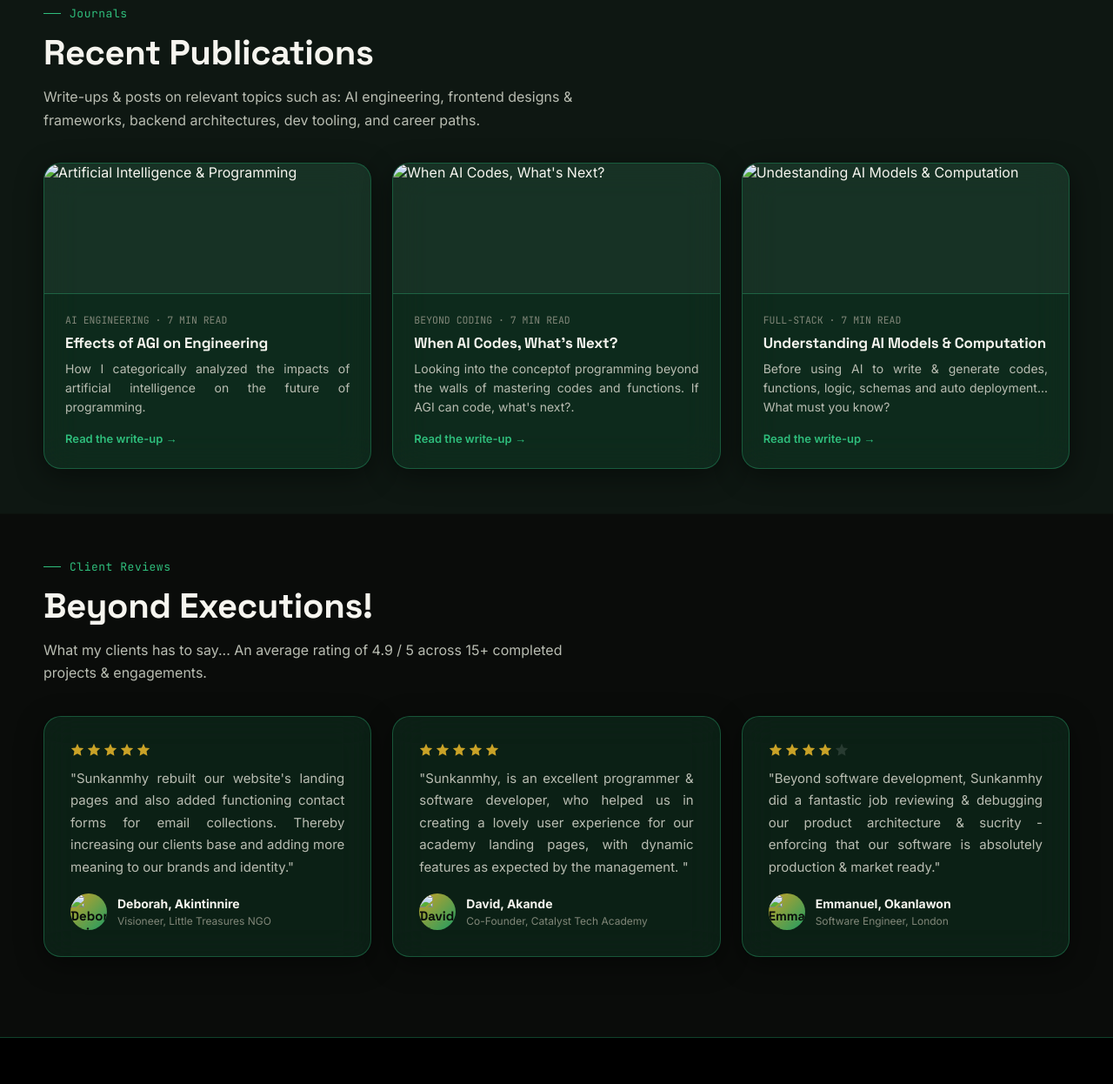
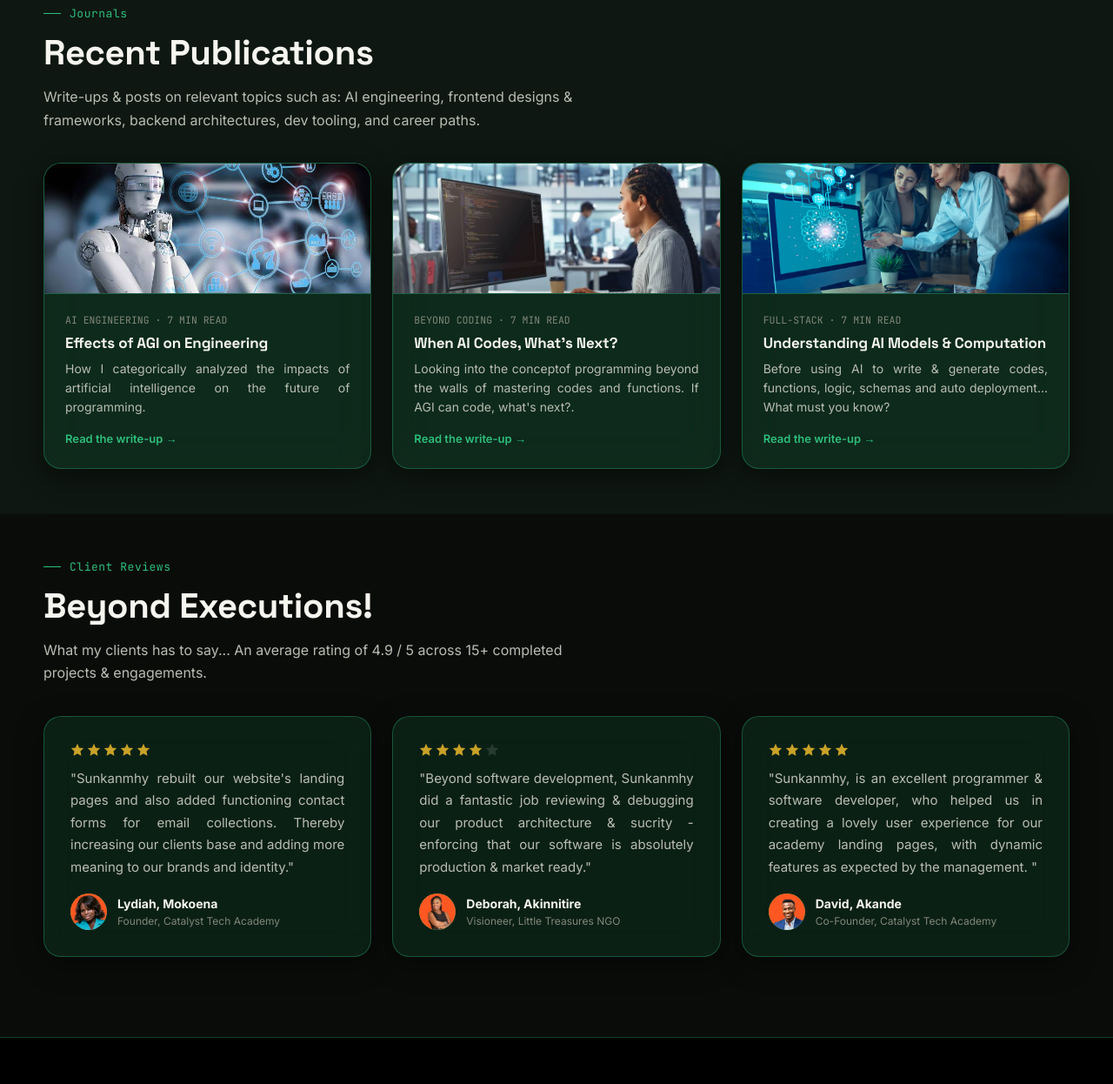
Before and after one commit to Sunkhanmhy/Sunkanmhy-s-Portfolio, a website: page index.html in a window 1280 px wide. Shown: the part 2355-3601 px from the top of the page at 87% size. Drawn offline with Linux system fonts and the light colour scheme.

Commit message:
Pushuing edits

```diff
--- a/index.html
+++ b/index.html
@@ -246,7 +246,7 @@
   <div class="grid grid-3">
     <article class="glass card article-card">
       <div class="article-thumb">
-        <img src="images/articles/idempotent-payment-apis.jpg" alt="Artificial Intelligence & Programming" loading="lazy">
+        <img src="images/Publications/images.jpeg" alt="Artificial Intelligence & Programming" loading="lazy">
       </div>
       <div class="article-body">
         <span class="article-meta">AI ENGINEERING · 7 MIN READ</span>
@@ -257,7 +257,7 @@
     </article>
     <article class="glass card article-card">
       <div class="article-thumb">
-        <img src="images/articles/cicd-orchestrator.jpg" alt="When AI Codes, What's Next?" loading="lazy">
+        <img src="images/Publications/imagesA.jpeg" alt="When AI Codes, What's Next?" loading="lazy">
       </div>
       <div class="article-body">
         <span class="article-meta">BEYOND CODING · 7 MIN READ</span>
@@ -268,7 +268,7 @@
     </article>
     <article class="glass card article-card">
       <div class="article-thumb">
-        <img src="images/articles/multi-tenant-data-models.jpg" alt="Undestanding AI Models & Computation" loading="lazy">
+        <img src="images/Publications/1701928899356.jpeg" alt="Undestanding AI Models & Computation" loading="lazy">
       </div>
       <div class="article-body">
         <span class="article-meta">FULL-STACK · 7 MIN READ</span>
@@ -297,8 +297,24 @@
       </div>
       <p style="text-align:justify;">"Sunkanmhy rebuilt our website's landing pages and also added functioning contact forms for email collections.
         Thereby increasing our clients base and adding more meaning to our brands and identity."</p>
-      <div class="quote-person"><div class="avatar-ring"><img src="images/clients/deborah-akintinnire.jpg" alt="Deborah, Akintinnire" loading="lazy"></div><div><b>Deborah, Akintinnire</b><span>Visioneer, Little Treasures NGO</span></div></div>
+      <div class="quote-person"><div class="avatar-ring"><img src="images/Team-Alpha-1.png" alt="Lydiah, Mokoena" loading="lazy"></div><div><b>Lydiah, Mokoena</b><span>Founder, Catalyst Tech Academy</span></div></div>
     </div>
+
+
+    <div class="glass card quote-card">
+      <div class="stars">
+        <svg viewBox="0 0 20 20"><path d="M10 1l2.6 5.9L19 7.6l-4.6 4.3 1.2 6.4L10 15.2l-5.6 3.1 1.2-6.4L1 7.6l6.4-.7z"/></svg>
+        <svg viewBox="0 0 20 20"><path d="M10 1l2.6 5.9L19 7.6l-4.6 4.3 1.2 6.4L10 15.2l-5.6 3.1 1.2-6.4L1 7.6l6.4-.7z"/></svg>
+        <svg viewBox="0 0 20 20"><path d="M10 1l2.6 5.9L19 7.6l-4.6 4.3 1.2 6.4L10 15.2l-5.6 3.1 1.2-6.4L1 7.6l6.4-.7z"/></svg>
+        <svg viewBox="0 0 20 20"><path d="M10 1l2.6 5.9L19 7.6l-4.6 4.3 1.2 6.4L10 15.2l-5.6 3.1 1.2-6.4L1 7.6l6.4-.7z"/></svg>
+        <svg viewBox="0 0 20 20" class="dim"><path d="M10 1l2.6 5.9L19 7.6l-4.6 4.3 1.2 6.4L10 15.2l-5.6 3.1 1.2-6.4L1 7.6l6.4-.7z"/></svg>
+      </div>
+      <p style="text-align:justify;">"Beyond software development, Sunkanmhy did a fantastic job reviewing & debugging our product architecture & sucrity - enforcing
+        that our software is absolutely production & market ready."</p>
+      <div class="quote-person"><div class="avatar-ring"><img src="images/Image-Z-removebg-preview.png" alt="Deborah, Akinnitire" loading="lazy"></div><div><b>Deborah, Akinnitire</b><span>Visioneer, Little Treasures NGO</span></div></div>
+    </div>
+
+
     <div class="glass card quote-card">
       <div class="stars">
         <svg viewBox="0 0 20 20"><path d="M10 1l2.6 5.9L19 7.6l-4.6 4.3 1.2 6.4L10 15.2l-5.6 3.1 1.2-6.4L1 7.6l6.4-.7z"/></svg>
@@ -309,20 +325,10 @@
       </div>
       <p style="text-align:justify;">"Sunkanmhy, is an excellent programmer & software developer, who helped us in creating a lovely user experience for our academy landing pages,
         with dynamic features as expected by the management. "</p>
-      <div class="quote-person"><div class="avatar-ring"><img src="images/clients/david-akande.jpg" alt="David, Akande" loading="lazy"></div><div><b>David, Akande</b><span>Co-Founder, Catalyst Tech Academy</span></div></div>
+      <div class="quote-person"><div class="avatar-ring"><img src="images/Team-Alpha-2.png" alt="David, Akande" loading="lazy"></div><div><b>David, Akande</b><span>Co-Founder, Catalyst Tech Academy</span></div></div>
     </div>
-    <div class="glass card quote-card">
-      <div class="stars">
-        <svg viewBox="0 0 20 20"><path d="M10 1l2.6 5.9L19 7.6l-4.6 4.3 1.2 6.4L10 15.2l-5.6 3.1 1.2-6.4L1 7.6l6.4-.7z"/></svg>
-        <svg viewBox="0 0 20 20"><path d="M10 1l2.6 5.9L19 7.6l-4.6 4.3 1.2 6.4L10 15.2l-5.6 3.1 1.2-6.4L1 7.6l6.4-.7z"/></svg>
-        <svg viewBox="0 0 20 20"><path d="M10 1l2.6 5.9L19 7.6l-4.6 4.3 1.2 6.4L10 15.2l-5.6 3.1 1.2-6.4L1 7.6l6.4-.7z"/></svg>
-        <svg viewBox="0 0 20 20"><path d="M10 1l2.6 5.9L19 7.6l-4.6 4.3 1.2 6.4L10 15.2l-5.6 3.1 1.2-6.4L1 7.6l6.4-.7z"/></svg>
-        <svg viewBox="0 0 20 20" class="dim"><path d="M10 1l2.6 5.9L19 7.6l-4.6 4.3 1.2 6.4L10 15.2l-5.6 3.1 1.2-6.4L1 7.6l6.4-.7z"/></svg>
-      </div>
-      <p style="text-align:justify;">"Beyond software development, Sunkanmhy did a fantastic job reviewing & debugging our product architecture & sucrity - enforcing
-        that our software is absolutely production & market ready."</p>
-      <div class="quote-person"><div class="avatar-ring"><img src="images/clients/emmanuel-okanlawon.jpg" alt="Emmanuel, Okanlawon" loading="lazy"></div><div><b>Emmanuel, Okanlawon</b><span>Software Engineer, London</span></div></div>
-    </div>
+
+
   </div>
 </section>
 
```
Also changed, not shown: projects.html (+4 -4 lines), images/Image-Z-removebg-preview.png (added), images/Image-Z.jpg (deleted), images/Manor Cares Dashboard/Screenshot from 2026-09-23 16-21-52.png (added), images/Manor Cares Dashboard/Screenshot from 2026-09-23 16-22-46.png (added), images/Manor Cares Dashboard/Screenshot from 2026-09-23 16-23-14.png (added), images/Manor Cares Dashboard/Screenshot from 2026-09-23 16-24-14.png (added), images/Manor Cares Dashboard/Screenshot from 2026-09-23 16-24-49.png (added), images/Manor Cares Dashboard/Screenshot from 2026-09-23 16-25-40.png (added), images/Manor Cares Dashboard/Screenshot from 2026-09-23 16-25-59.png (added), images/Manor Cares Dashboard/Screenshot from 2026-09-23 16-26-38.png (added), images/Manor Cares Dashboard/Screenshot from 2026-09-23 16-27-15.png (added), images/Publications/1701928899356.jpeg (added), images/Publications/images.jpeg (added), 4 more files.
